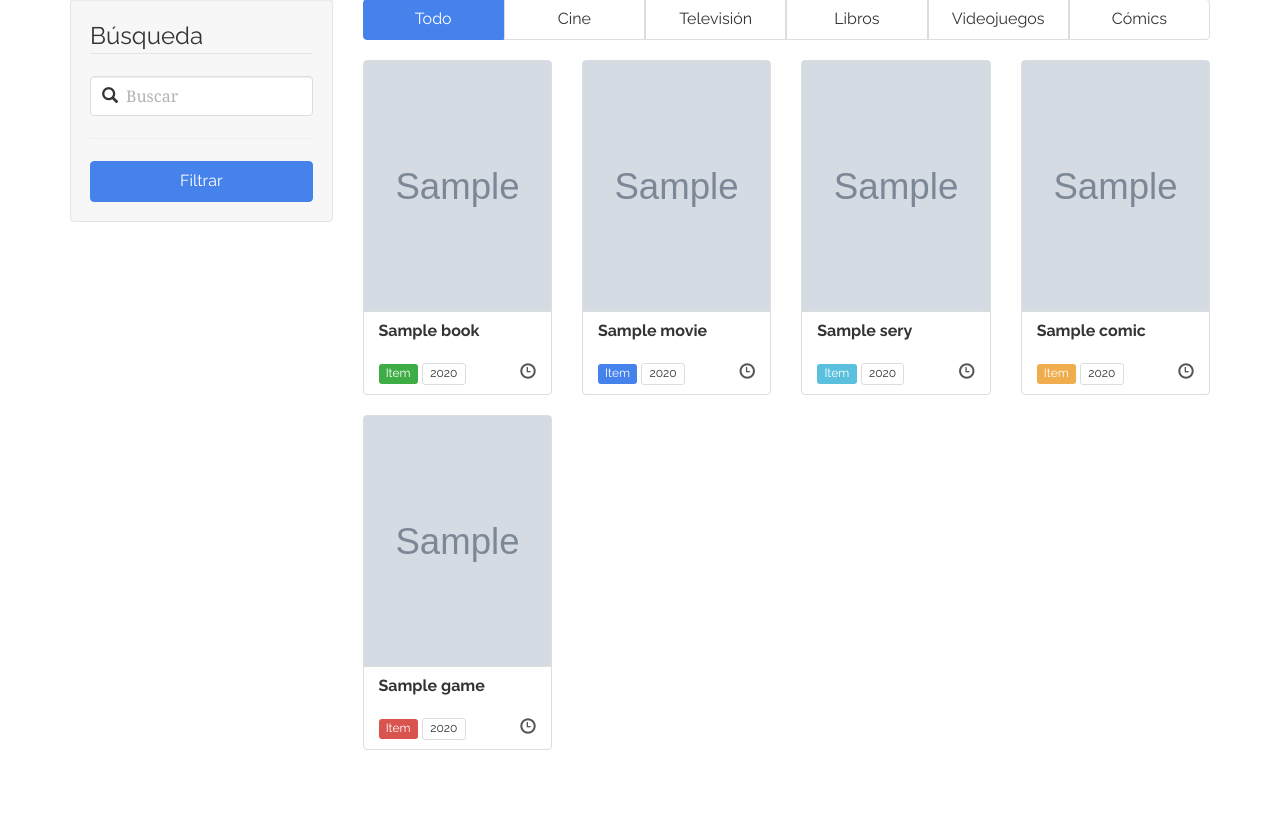
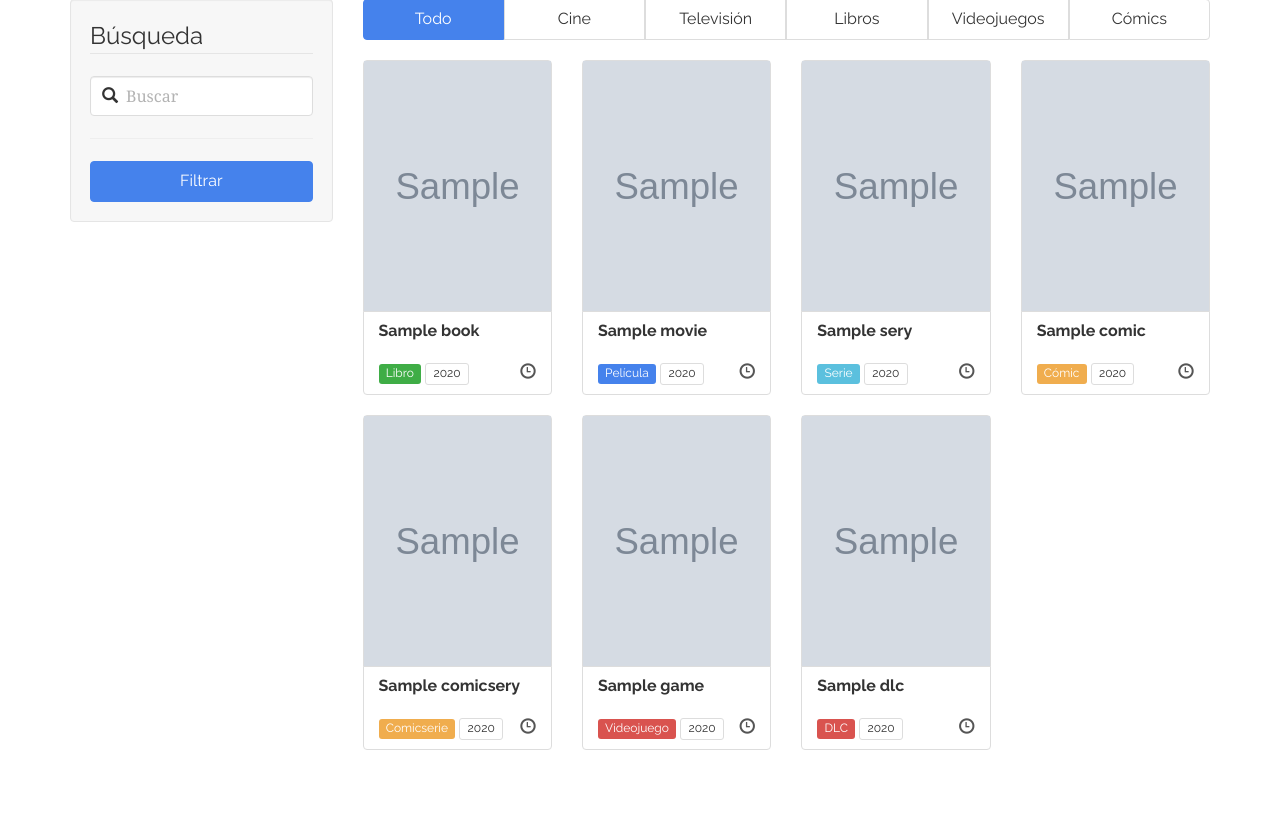
Before and after one commit to juanmtriguero/EntHub, a Django app: page /items/search in a window 1280 px wide. Shown: the part 89-909 px from the top of the page. Run offline with Django 3.2, Linux system fonts and the light colour scheme; a user stored in the database is signed in; tables that the repository leaves empty hold one stand-in row (values such as "Sample post"); grey boxes marked "Sample" are stand-in pictures; some libraries are stand-ins or nearby versions.

Commit message:
Mejoras en search y label de item_preview

```diff
--- a/EntHub/items/views.py
+++ b/EntHub/items/views.py
@@ -8,58 +8,64 @@ from items import models, forms
 
 # Item search
 
-# TODO Mejorar vista
+# TODO genres
 def search(request):
 	items = {}
 	q = request.POST.get('q', '')
 	c = request.POST.get('c', 'all')
 	aux = c=="all"
 	if c == "books" or aux:
-		item_list = models.Book.objects.filter(title__icontains=q)
-		for item in item_list:
+		books = models.Book.objects.filter(title__icontains=q)
+		for item in books:
 			try:
 				option = request.user.bookmark_set.get(book=item).option
 			except models.BookMark.DoesNotExist:
 				option = None
 			items.update({item: option})
 	if c == "movies" or aux:
-		item_list = models.Movie.objects.filter(title__icontains=q)
-		for item in item_list:
+		movies = models.Movie.objects.filter(title__icontains=q)
+		for item in movies:
 			try:
 				option = request.user.moviemark_set.get(movie=item).option
 			except models.MovieMark.DoesNotExist:
 				option = None
 			items.update({item: option})
 	if c == "series" or aux:
-		item_list = models.Series.objects.filter(title__icontains=q)
-		for item in item_list:
+		series = models.Series.objects.filter(title__icontains=q)
+		for item in series:
 			try:
 				option = request.user.seriesmark_set.get(series=item).option
 			except models.SeriesMark.DoesNotExist:
 				option = None
 			items.update({item: option})
 	if c == "comics" or aux:
-		item_list = models.Comic.objects.filter(title__icontains=q)
-		for item in item_list:
+		comics = models.Comic.objects.filter(title__icontains=q)
+		for item in comics:
 			try:
 				option = request.user.comicmark_set.get(comic=item).option
 			except models.ComicMark.DoesNotExist:
 				option = None
 			items.update({item: option})
-	if c == "comicseries":
-		item_list = models.ComicSeries.objects.filter(title__icontains=q)
-		for item in item_list:
+		comicseries = models.ComicSeries.objects.filter(title__icontains=q)
+		for item in comicseries:
 			try:
 				option = request.user.comicseriesmark_set.get(comic=item).option
 			except models.ComicSeriesMark.DoesNotExist:
 				option = None
 			items.update({item: option})
 	if c == "games" or aux:
-		item_list = models.Game.objects.filter(title__icontains=q)
-		for item in item_list:
+		games = models.Game.objects.filter(title__icontains=q)
+		for item in games:
 			try:
 				option = request.user.gamemark_set.get(game=item).option
 			except models.GameMark.DoesNotExist:
+				option = None
+			items.update({item: option})
+		dlcs = models.DLC.objects.filter(title__icontains=q)
+		for item in dlcs:
+			try:
+				option = request.user.dlcmark_set.get(dlc=item).option
+			except models.DLCMark.DoesNotExist:
 				option = None
 			items.update({item: option})
 	context = {'items': items, 'q': q, 'c': c}
@@ -94,9 +100,8 @@ def book_list(request):
 	fav = request.user.bookmark_set.filter(fav='True').count()
 	header = 'Catálogo de libros'
 	item_path = 'books'
-	label = 'Libro'
 	context = {'items': items, 'm': m, 'marks': marks, 'fav': fav,
-			'header': header, 'item_path': item_path, 'label': label}
+			'header': header, 'item_path': item_path}
 	return render(request, 'items/item_list.html', context)
 
 class BookDetail(DetailView):
@@ -542,9 +547,8 @@ def comic_list(request):
 	fav = request.user.comicmark_set.filter(fav='True').count()
 	header = 'Catálogo de cómics'
 	item_path = 'comics'
-	label = 'Cómic'
 	context = {'items': items, 'm': m, 'marks': marks, 'fav': fav,
-			'header': header, 'item_path': item_path, 'label': label}
+			'header': header, 'item_path': item_path}
 	return render(request, 'items/comic_list.html', context)
 
 class ComicDetail(DetailView):
@@ -673,9 +677,8 @@ def comic_series_list(request):
 	fav = request.user.comicseriesmark_set.filter(fav='True').count()
 	header = 'Catálogo de cómics'
 	item_path = 'comicseries'
-	label = 'Comicserie'
 	context = {'items': items, 'm': m, 'marks': marks, 'fav': fav,
-			'header': header, 'item_path': item_path, 'label': label}
+			'header': header, 'item_path': item_path}
 	return render(request, 'items/comic_series_list.html', context)
 
 class ComicSeriesDetail(DetailView):
@@ -838,9 +841,8 @@ def game_list(request):
 	fav = request.user.gamemark_set.filter(fav='True').count()
 	header = 'Catálogo de videojuegos'
 	item_path = 'games'
-	label = 'Videojuego'
 	context = {'items': items, 'm': m, 'marks': marks, 'fav': fav,
-			'header': header, 'item_path': item_path, 'label': label}
+			'header': header, 'item_path': item_path}
 	return render(request, 'items/item_list.html', context)
 
 class GameDetail(DetailView):
--- a/EntHub/templates/items/item_preview.html
+++ b/EntHub/templates/items/item_preview.html
@@ -4,7 +4,23 @@
 	</a>
 	<a href="/items/{{item_path}}/{{item.id}}" class="list-group-item">
 		<h5 class="list-group-item-heading title-preview">{{item.title}}</h5>
-		<span class="label label-{% if item.bookmark_set %}success{% elif item.moviemark_set %}primary{% elif item.seriesmark_set %}info{% elif item.comicmark_set or item.comicseriesmark_set %}warning{% elif item.gamemark_set or item.dlcmark_set %}danger{% else %}default{% endif %}">{% if label %}{{label}}{% else %}{{item.get_category_display}}{% endif %}</span>
+		{% if item.bookmark_set %}
+		<span class="label label-success">Libro</span>
+		{% elif item.moviemark_set %}
+		<span class="label label-primary">{{item.get_category_display}}</span>
+		{% elif item.seriesmark_set %}
+		<span class="label label-info">{{item.get_category_display}}</span>
+		{% elif item.comicmark_set %}
+		<span class="label label-warning">Cómic</span>
+		{% elif item.comicseriesmark_set %}
+		<span class="label label-warning">Comicserie</span>
+		{% elif item.gamemark_set %}
+		<span class="label label-danger">Videojuego</span>
+		{% elif item.dlcmark_set %}
+		<span class="label label-danger">DLC</span>
+		{% else %}
+		<span class="label label-default">Item</span>
+		{% endif %}
 		<span class="label label-default">{{item.year}}</span>
 		{% if option %}
 		<span class="pull-right">
--- a/EntHub/templates/items/search.html
+++ b/EntHub/templates/items/search.html
@@ -39,8 +39,25 @@
 			<div class="row">
 				{% for item, option in items.items %}
 				<div class="col-md-3">
-					{# TODO label and item_path #}
-					{% include "items/item_preview.html" with label="Item" item_path=c %}
+					{% if c in "all games comics" %}
+						{% if item.bookmark_set %}
+							{% include "items/item_preview.html" with item_path="books" %}
+						{% elif item.moviemark_set %}
+							{% include "items/item_preview.html" with item_path="movies" %}
+						{% elif item.seriesmark_set %}
+							{% include "items/item_preview.html" with item_path="series" %}
+						{% elif item.comicmark_set %}
+							{% include "items/item_preview.html" with item_path="comics" %}
+						{% elif item.comicseriesmark_set %}
+							{% include "items/item_preview.html" with item_path="comicseries" %}
+						{% elif item.gamemark_set %}
+							{% include "items/item_preview.html" with item_path="games" %}
+						{% elif item.dlcmark_set %}
+							{% include "items/item_preview.html" with item_path="dlcs" %}
+						{% endif %}
+					{% else %}
+						{% include "items/item_preview.html" with item_path=c %}
+					{% endif %}
 				</div>
 				{% endfor %}
 			</div>
```
Also changed, not shown: EntHub/templates/main/index.html (+4 -4 lines).
